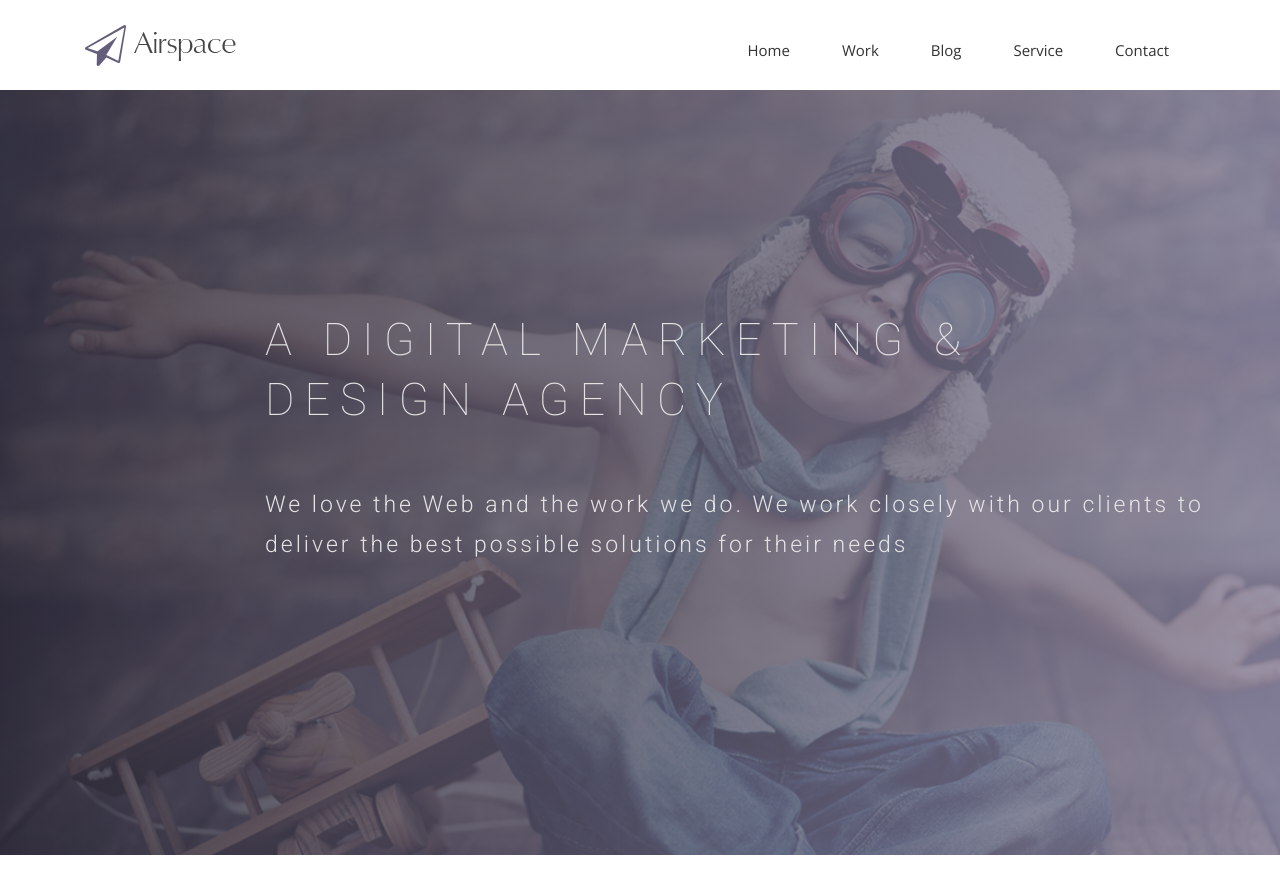
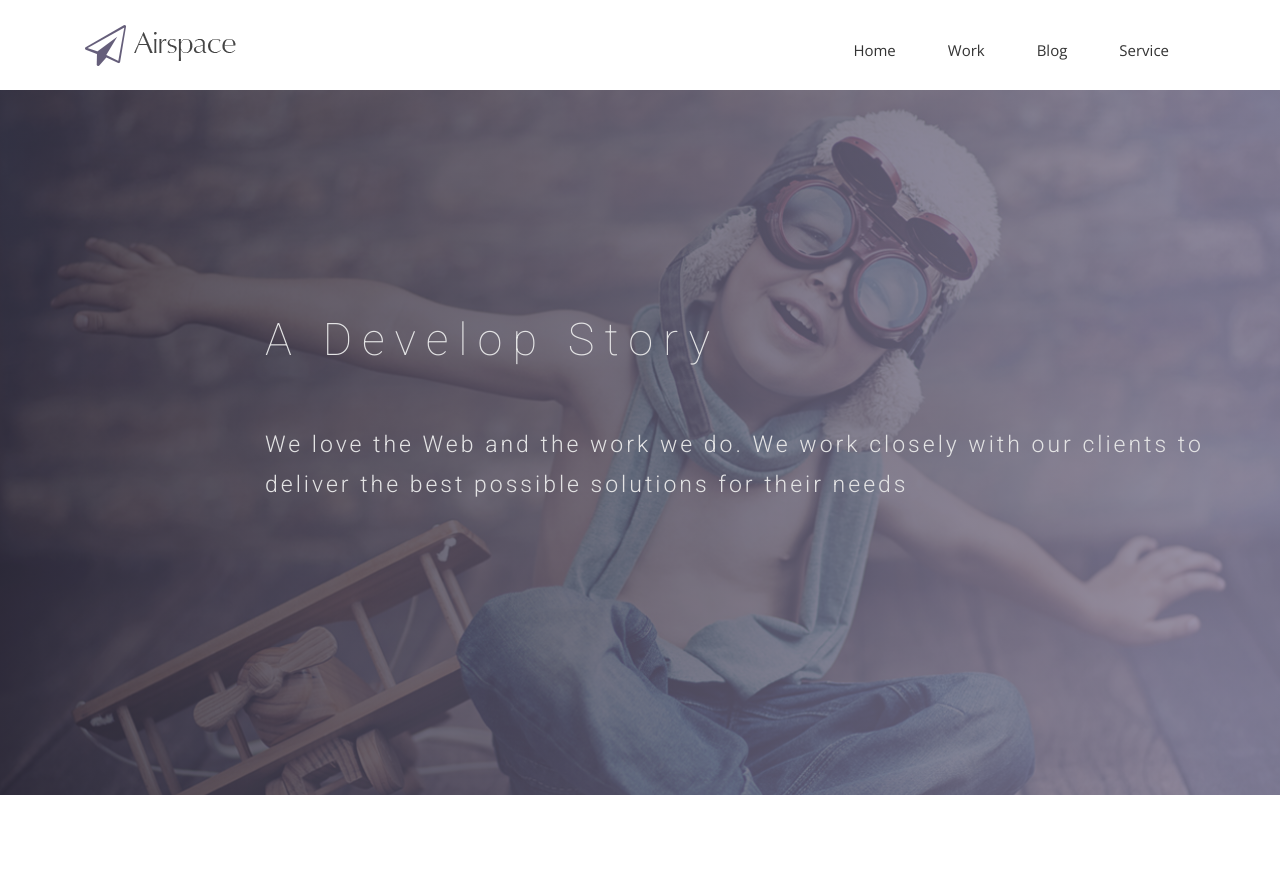
Before and after one commit to monayo/monayo.github.io, a Jekyll site: the page built from index.html, in a window 1280 px wide and 900 px high. Shown: the top 894 px of the window. Built offline with Jekyll 4.4.1, drawn with Linux system fonts in a browser that asks for light colours; nearby versions of some CDN libraries; some web fonts are replaced.

Commit message:
default setting

```diff
--- a/_includes/header.html
+++ b/_includes/header.html
@@ -25,7 +25,7 @@
                 <li><a href="{{ site.baseurl }}/work">Work</a></li>
                 <li><a href="{{ site.baseurl }}/blog">Blog</a></li>
                 <li><a href="#">Service</a></li>
-                <li><a href="{{ site.baseurl }}/contact">Contact</a></li>
+                <!--<li><a href="{{ site.baseurl }}/contact">Contact</a></li>-->
               </ul>
             </div><!-- /.navbar-collapse -->
           </div><!-- /.container-fluid -->
@@ -33,4 +33,5 @@
       </div>
     </div>
   </div>
-</header><!-- header close -->
+</header>
+<!-- header close -->
--- a/index.html
+++ b/index.html
@@ -10,7 +10,7 @@
     <div class="row">
       <div class="col-md-10 col-md-offset-2">
         <div class="block">
-          <h1 class="animated fadeInUp">A DIGITAL MARKETING &#38; <br> DESIGN AGENCY</h1>
+          <h1 class="animated fadeInUp">A Develop Story</h1>
           <p class="animated fadeInUp">We love the Web and the work we do. We work closely with our clients to deliver the best possible solutions for their needs</p>
         </div>
       </div>
--- a/work.html
+++ b/work.html
@@ -1,6 +1,6 @@
 ---
 layout: page
-title: Our Work
+title: Work
 permalink: /work/
 ---
 
```
Also changed, not shown: other parts of index.html (+1 -1 lines).
